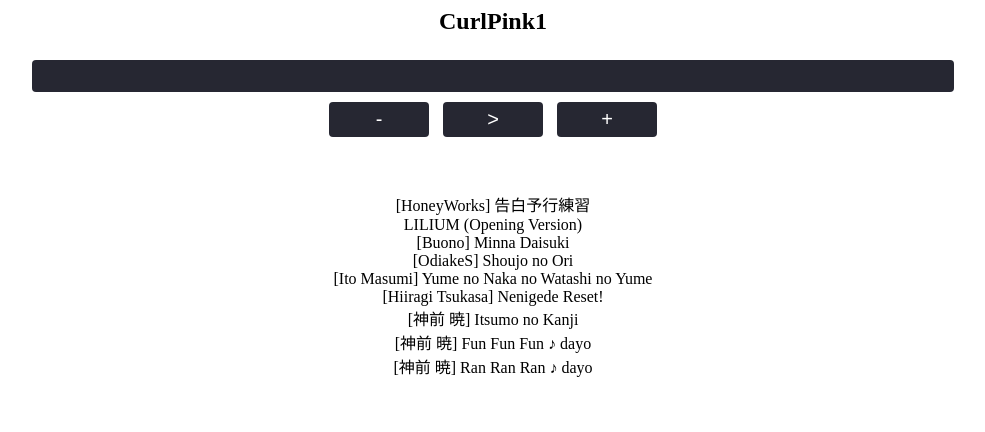
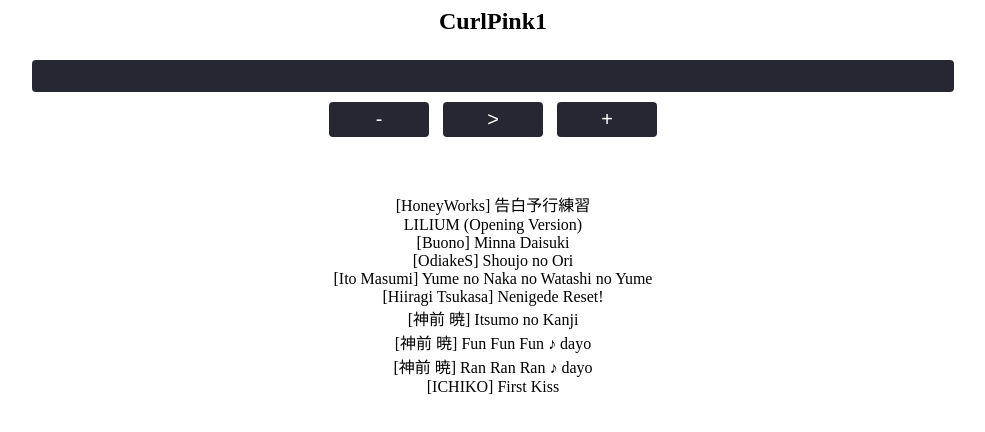
Before and after one commit to amulet-linux/lotta, a plain HTML site: page index.html in a window 1280 px wide. Shown: the whole page, without its empty margins (147-1132 px from the left). Drawn offline with Linux system fonts and the light colour scheme.

Commit message:
added track 10

```diff
--- a/index.html
+++ b/index.html
@@ -34,4 +34,5 @@
 <li> [神前 暁] Itsumo no Kanji</li>
 <li> [神前 暁]  Fun Fun Fun ♪ dayo </li>
 <li> [神前 暁]  Ran Ran Ran ♪ dayo </li>
+<li> [ICHIKO] First Kiss </li>
 </ul>
```
Also changed, not shown: 1 other file.
